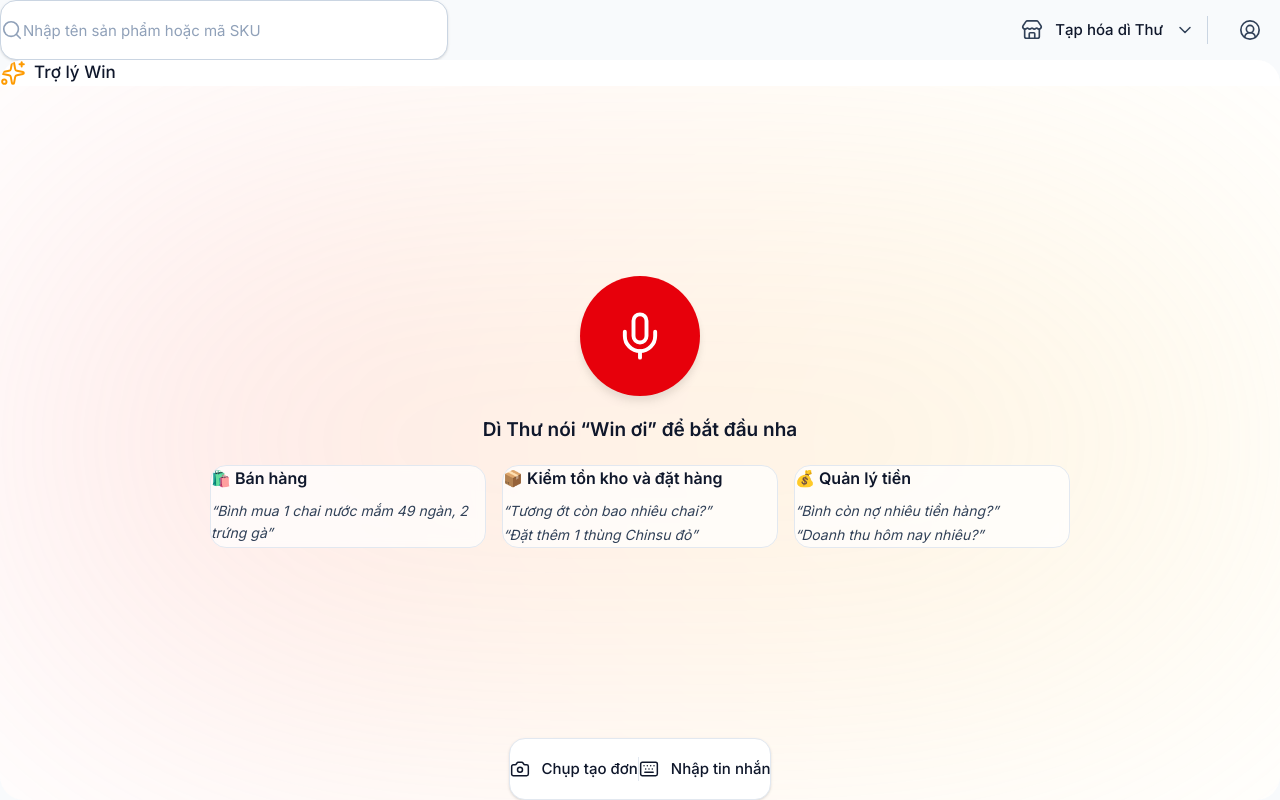
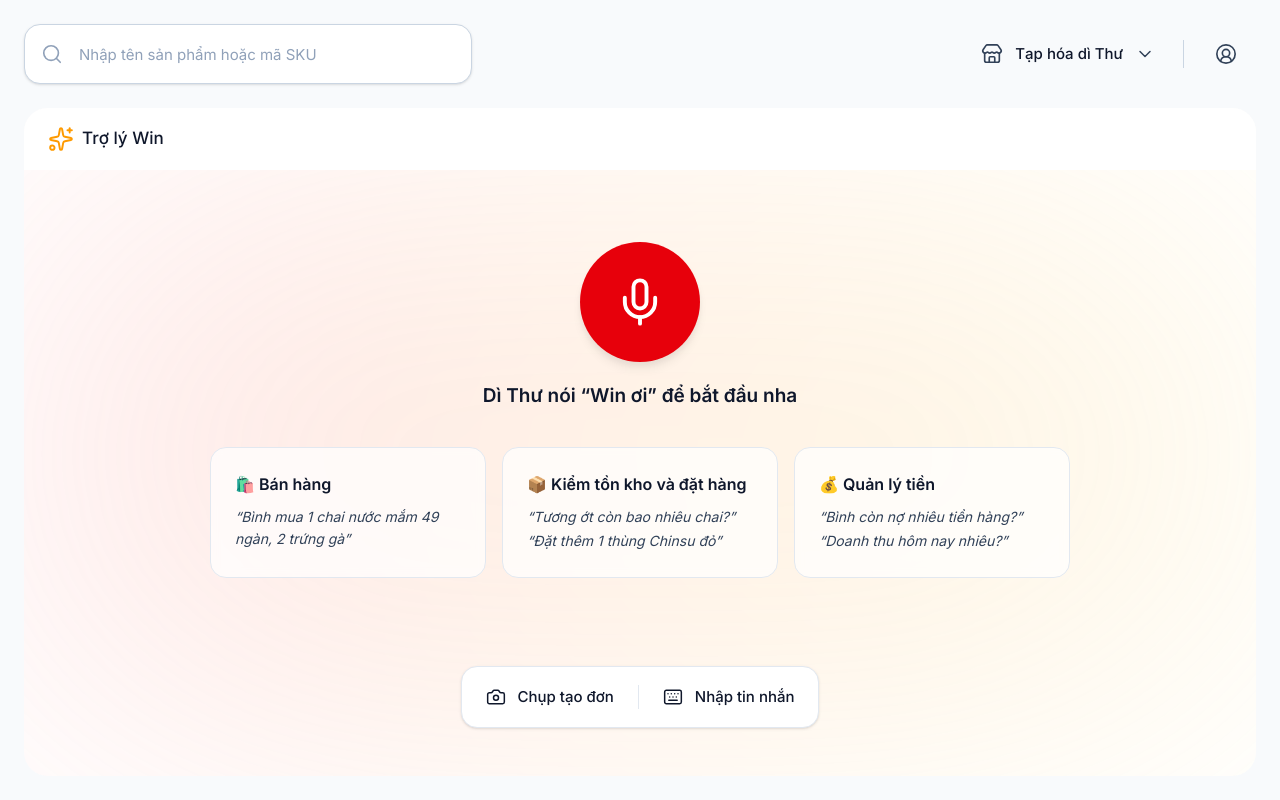
Before and after one commit to duthibichnhi/pos-app, a React (Vite) app: page / in a window 1280 px wide. Built offline with nearby package versions, Linux system fonts and the light colour scheme.

Commit message:
fix: remove * reset that was overriding Tailwind layer utilities

```diff
--- a/src/index.css
+++ b/src/index.css
@@ -1,11 +1,6 @@
 @import "tailwindcss";
 
-* {
-  box-sizing: border-box;
-  margin: 0;
-  padding: 0;
-}
-
+@layer base {
   body {
     font-family: 'Inter', system-ui, -apple-system, sans-serif;
     background: #f8fafc;
@@ -16,3 +11,4 @@ body {
     height: 100vh;
     overflow: hidden;
   }
+}
```
Lines whose indentation alone changed are shown as unchanged.
